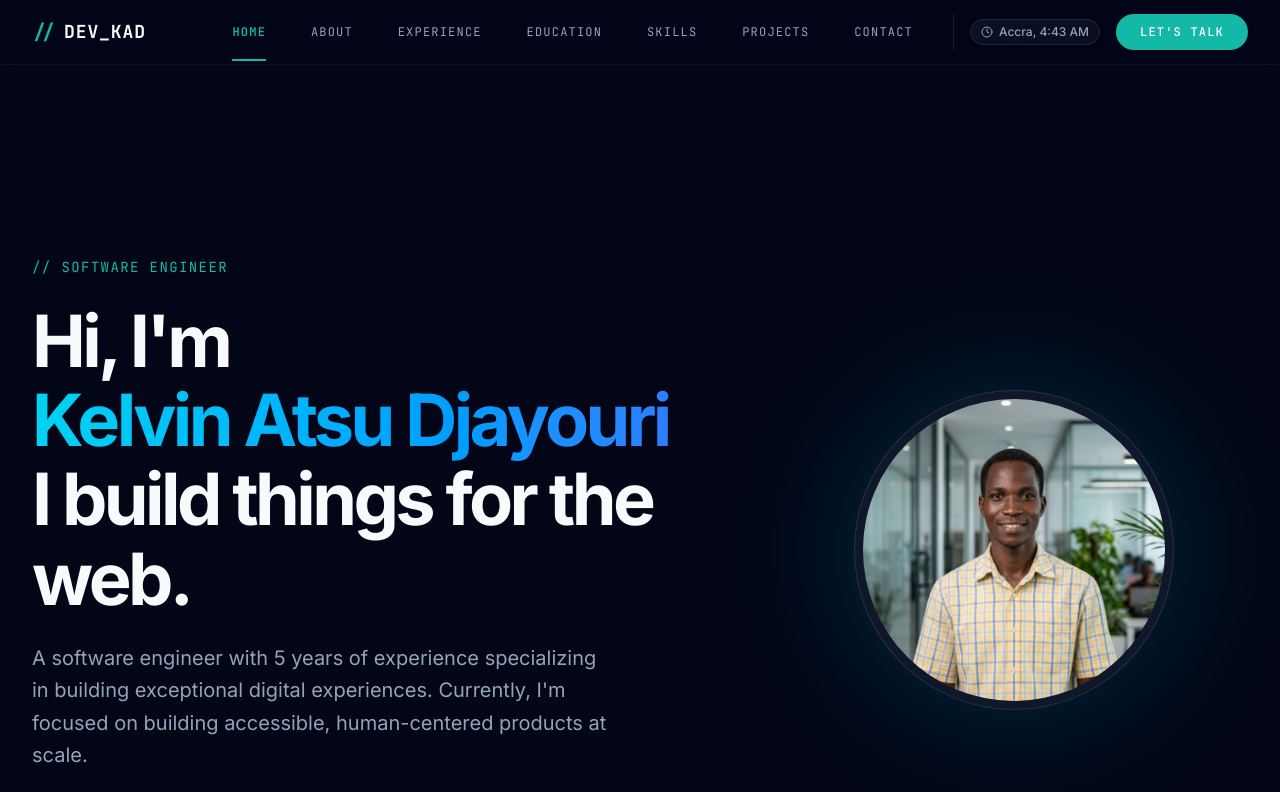
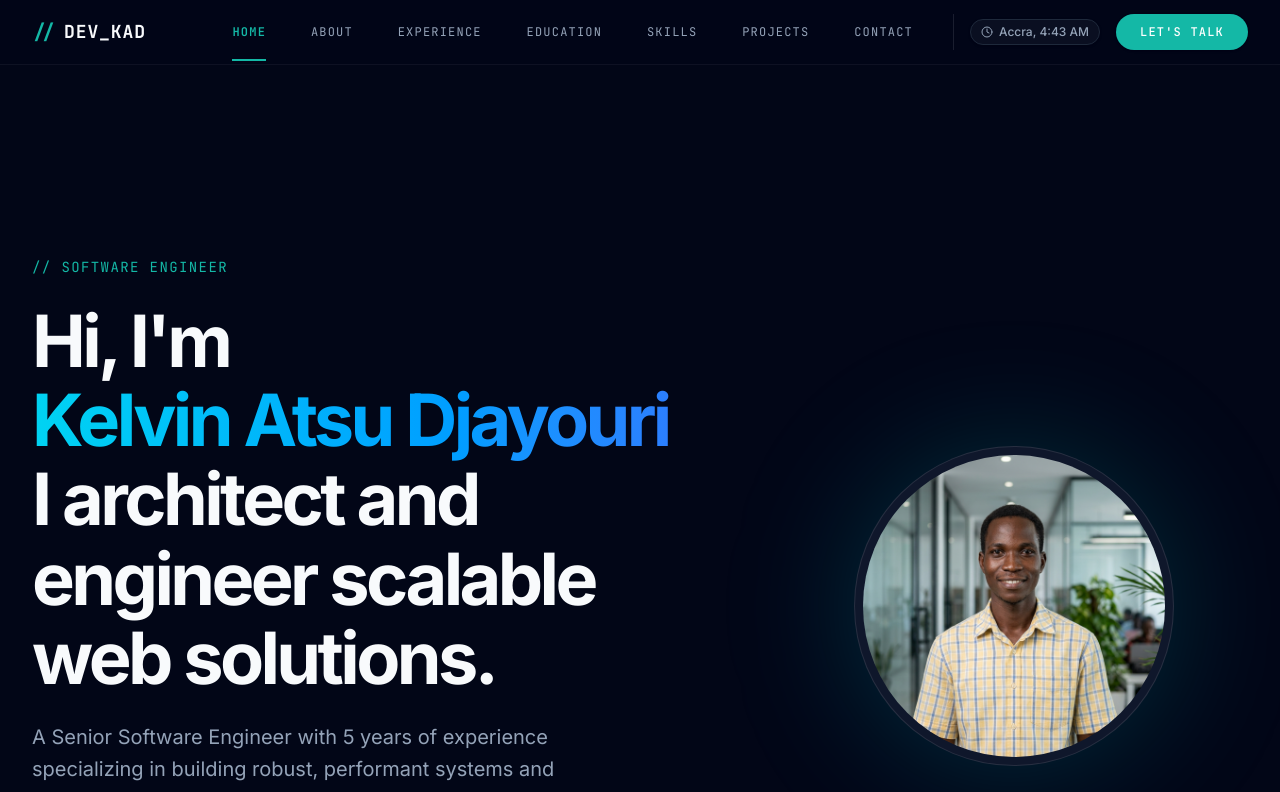
Before and after one commit to djayourikelvinatsu-hub/my_portfolio, a Next.js app: page / in a window 1280 px wide. Shown: the top 792 px of the page. Built offline with nearby package versions, Linux system fonts and the light colour scheme.

Commit message:
content: update hero section heading and paragraph to reflect senior full-stack experience

```diff
--- a/src/app/page.tsx
+++ b/src/app/page.tsx
@@ -115,11 +115,11 @@ export default function Home() {
                   Kelvin Atsu Djayouri
                 </span>
                 <br />
-                I build things for the web.
+                I architect and engineer scalable web solutions.
               </motion.h1>
 
               <motion.p variants={fadeIn} className="text-base sm:text-lg md:text-xl text-muted-foreground mb-8 max-w-xl leading-relaxed">
-                A software engineer with 5 years of experience specializing in building exceptional digital experiences. Currently, I'm focused on building accessible, human-centered products at scale.
+                A Senior Software Engineer with 5 years of experience specializing in building robust, performant systems and seamless user experiences. Currently, I'm focused on developing enterprise-level applications and leading scalable architecture initiatives.
               </motion.p>
 
               <motion.div variants={fadeIn} className="flex flex-wrap gap-4">
```
